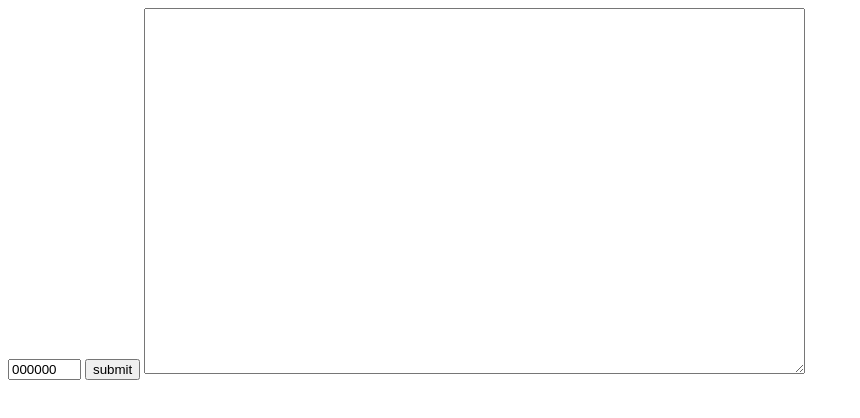
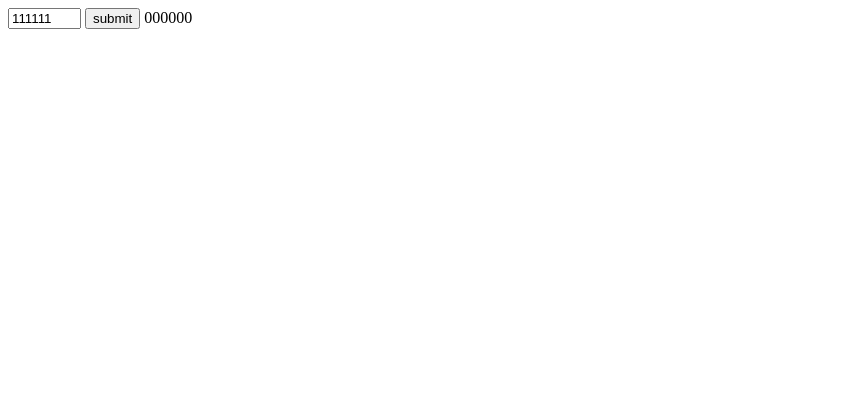
Before and after one commit to Linklinkguan/guess-number, a plain HTML site: page index.html in a window 1280 px wide. Shown: the whole page, without its empty margins (0-860 px from the left). Drawn offline with Linux system fonts and the light colour scheme.

Commit message:
小更新

```diff
--- a/index.html
+++ b/index.html
@@ -6,11 +6,11 @@
 
    <body>
 
-      <input type="text" id="guess" size="6" maxlength="6" value="000000">
+      <input type="text" id="guess" size="6" maxlength="6" value="111111">
 
       <input type="submit" id="Submit1" size="6" value="submit" onclick="gogogo()">
 
-      <textarea id="textField" rows="24" cols="80"></textarea>
+
 
    <script type="text/javascript">
 
@@ -18,6 +18,11 @@
 
       function gogogo() {
          //console.log();
+
+
+         for (var j=0;j<6;++j)
+            target[j] = parseInt(Math.random() * 6);
+
          var guess = document.getElementById("guess").value;
          var A = 0, B = 0;
 
@@ -31,12 +36,10 @@
          }*/
          for (var i=0;i<6;++i)
             if (guess[i]==target[i])++A;
-
-
          // console.log
          alert(A + "A" + B + "B");
       }
    </script>
 
- </canvas></body>
+ </canvas>000000</body>
 </html>
```
